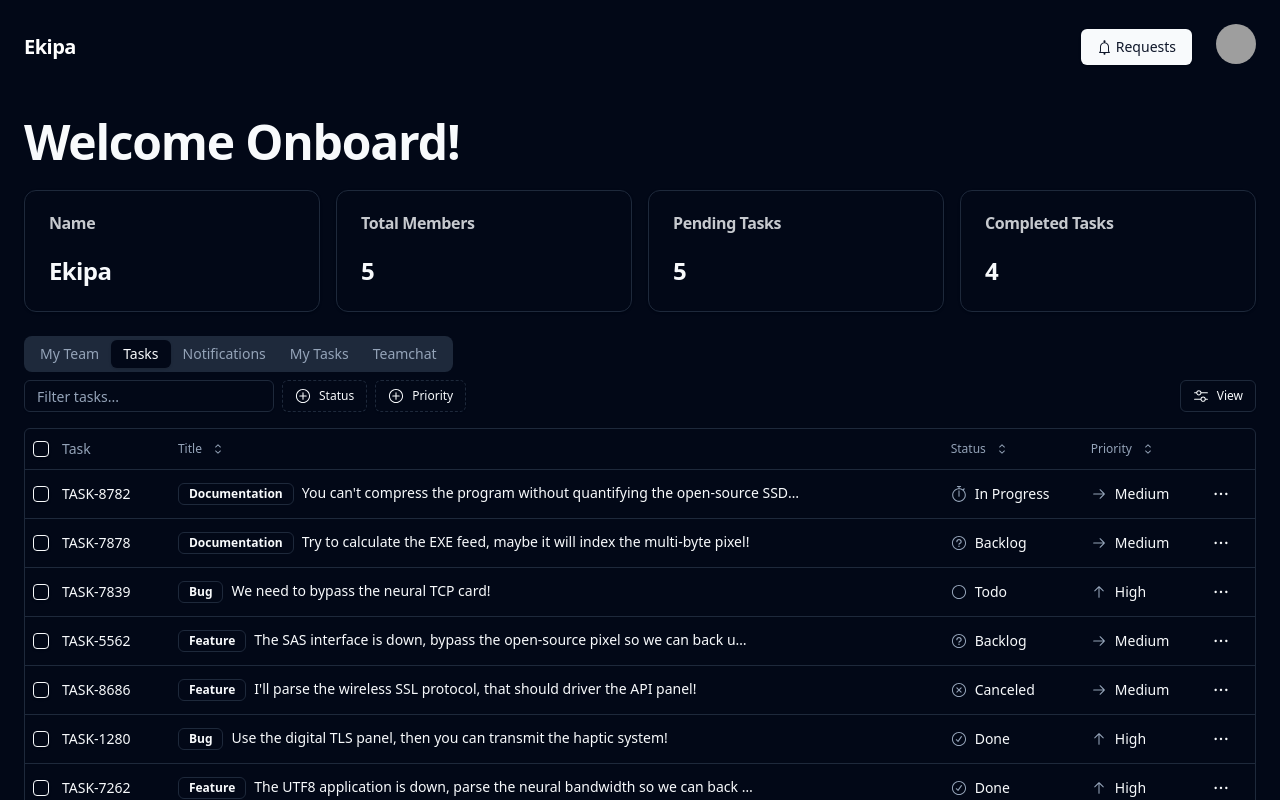
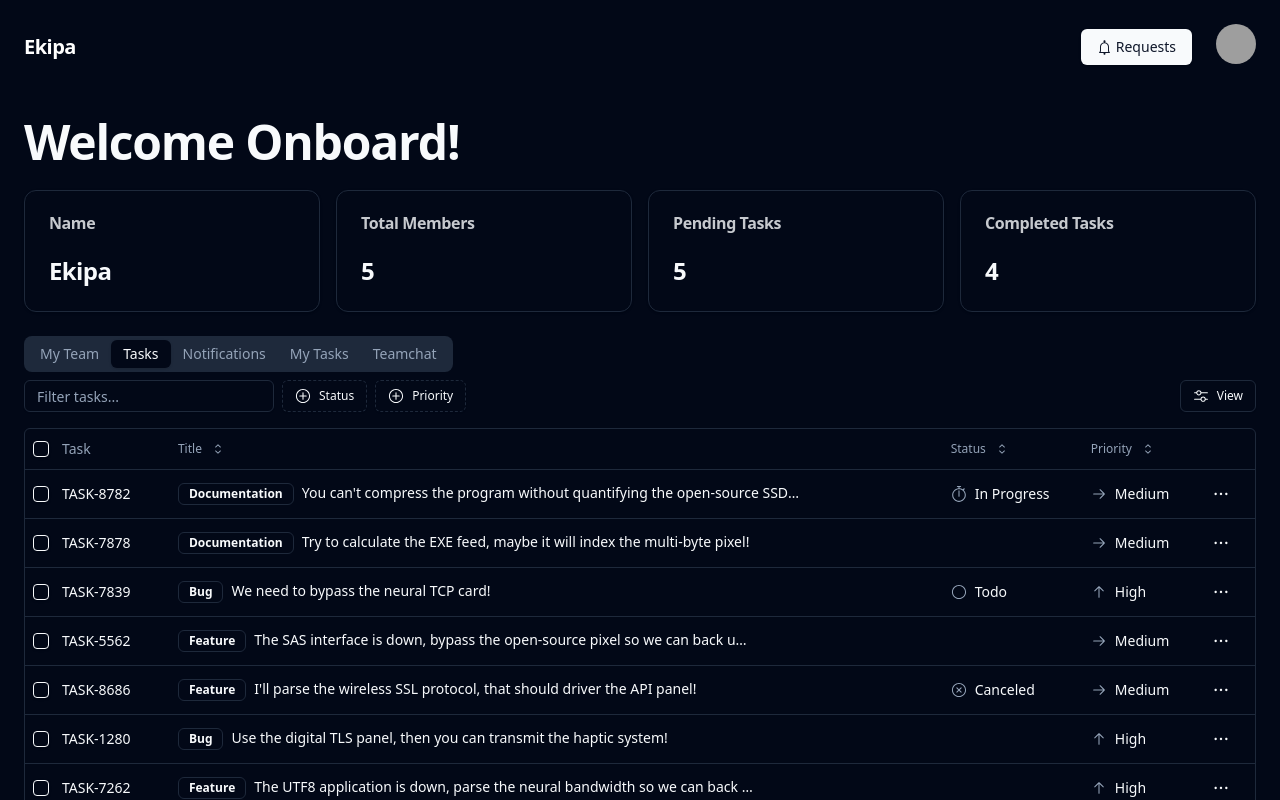
Before and after one commit to suryan-s/Ekipa, a React (Vite) app in the folder frontend/: page / in a window 1280 px wide. Shown: the top 800 px of the page. Built offline with nearby package versions, Linux system fonts and the light colour scheme; sample sign-in values are in the browser's storage; grey boxes are pictures that could not be loaded.

Commit message:
fix(fe): schema update

```diff
--- a/frontend/src/components/mytasks/data/data.tsx
+++ b/frontend/src/components/mytasks/data/data.tsx
@@ -22,12 +22,16 @@ export const labels = [
     value: "documentation",
     label: "Documentation",
   },
+  {
+    value: "research",
+    label: "Research",
+  },
 ];
 
 export const statuses = [
   {
-    value: "backlog",
-    label: "Backlog",
+    value: "overdue",
+    label: "Overdue",
     icon: QuestionMarkCircledIcon,
   },
   {
@@ -41,8 +45,8 @@ export const statuses = [
     icon: StopwatchIcon,
   },
   {
-    value: "done",
-    label: "Done",
+    value: "completed",
+    label: "Completed",
     icon: CheckCircledIcon,
   },
   {
--- a/frontend/src/components/mytasks/data/tasks.ts
+++ b/frontend/src/components/mytasks/data/tasks.ts
@@ -12,7 +12,7 @@ export const tasks: Array<Task> = [
     id: "TASK-7878",
     title:
       "Try to calculate the EXE feed, maybe it will index the multi-byte pixel!",
-    status: "backlog",
+    status: "overdue",
     label: "documentation",
     priority: "medium",
   },
@@ -27,7 +27,7 @@ export const tasks: Array<Task> = [
     id: "TASK-5562",
     title:
       "The SAS interface is down, bypass the open-source pixel so we can back up the PNG bandwidth!",
-    status: "backlog",
+    status: "overdue",
     label: "feature",
     priority: "medium",
   },
@@ -43,7 +43,7 @@ export const tasks: Array<Task> = [
     id: "TASK-1280",
     title:
       "Use the digital TLS panel, then you can transmit the haptic system!",
-    status: "done",
+    status: "completed",
     label: "bug",
     priority: "high",
   },
@@ -51,7 +51,7 @@ export const tasks: Array<Task> = [
     id: "TASK-7262",
     title:
       "The UTF8 application is down, parse the neural bandwidth so we can back up the PNG firewall!",
-    status: "done",
+    status: "completed",
     label: "feature",
     priority: "high",
   },
@@ -82,7 +82,7 @@ export const tasks: Array<Task> = [
     id: "TASK-5618",
     title:
       "Generating the driver won't do anything, we need to index the online SSL application!",
-    status: "done",
+    status: "completed",
     label: "documentation",
     priority: "medium",
   },
@@ -90,14 +90,14 @@ export const tasks: Array<Task> = [
     id: "TASK-6699",
     title:
       "I'll transmit the wireless JBOD capacitor, that should hard drive the SSD feed!",
-    status: "backlog",
+    status: "overdue",
     label: "documentation",
     priority: "medium",
   },
   {
     id: "TASK-2858",
     title: "We need to override the online UDP bus!",
-    status: "backlog",
+    status: "overdue",
     label: "bug",
     priority: "medium",
   },
@@ -105,7 +105,7 @@ export const tasks: Array<Task> = [
     id: "TASK-9864",
     title:
       "I'll reboot the 1080p FTP panel, that should matrix the HEX hard drive!",
-    status: "done",
+    status: "completed",
     label: "bug",
     priority: "high",
   },
@@ -143,7 +143,7 @@ export const tasks: Array<Task> = [
   {
     id: "TASK-9885",
     title: "We need to compress the auxiliary VGA driver!",
-    status: "backlog",
+    status: "overdue",
     label: "bug",
     priority: "high",
   },
@@ -151,7 +151,7 @@ export const tasks: Array<Task> = [
     id: "TASK-3216",
     title:
       "Transmitting the transmitter won't do anything, we need to compress the virtual HDD sensor!",
-    status: "backlog",
+    status: "overdue",
     label: "documentation",
     priority: "medium",
   },
@@ -222,7 +222,7 @@ export const tasks: Array<Task> = [
     id: "TASK-5581",
     title:
       "I'll synthesize the digital COM pixel, that should transmitter the UTF8 protocol!",
-    status: "backlog",
+    status: "overdue",
     label: "documentation",
     priority: "high",
   },
@@ -245,7 +245,7 @@ export const tasks: Array<Task> = [
     id: "TASK-9892",
     title:
       "If we back up the application, we can get to the UDP application through the multi-byte THX capacitor!",
-    status: "done",
+    status: "completed",
     label: "documentation",
     priority: "high",
   },
@@ -260,7 +260,7 @@ export const tasks: Array<Task> = [
     id: "TASK-9744",
     title:
       "Use the back-end IP card, then you can input the solid state hard drive!",
-    status: "done",
+    status: "completed",
     label: "documentation",
     priority: "low",
   },
@@ -268,7 +268,7 @@ export const tasks: Array<Task> = [
     id: "TASK-1376",
     title:
       "Generating the alarm won't do anything, we need to generate the mobile IP capacitor!",
-    status: "backlog",
+    status: "overdue",
     label: "documentation",
     priority: "low",
   },
@@ -292,7 +292,7 @@ export const tasks: Array<Task> = [
     id: "TASK-1533",
     title:
       "You can't input the firewall without overriding the wireless TCP firewall!",
-    status: "done",
+    status: "completed",
     label: "bug",
     priority: "high",
   },
@@ -371,7 +371,7 @@ export const tasks: Array<Task> = [
     id: "TASK-8790",
     title:
       "I'll back up the optical COM alarm, that should alarm the RSS capacitor!",
-    status: "done",
+    status: "completed",
     label: "bug",
     priority: "medium",
   },
@@ -386,7 +386,7 @@ export const tasks: Array<Task> = [
   {
     id: "TASK-7342",
     title: "Use the neural CLI card, then you can parse the online port!",
-    status: "backlog",
+    status: "overdue",
     label: "documentation",
     priority: "low",
   },
@@ -402,7 +402,7 @@ export const tasks: Array<Task> = [
     id: "TASK-1606",
     title:
       "I'll generate the bluetooth PNG firewall, that should pixel the SSL driver!",
-    status: "done",
+    status: "completed",
     label: "feature",
     priority: "medium",
   },
@@ -426,14 +426,14 @@ export const tasks: Array<Task> = [
     id: "TASK-9581",
     title:
       "You can't index the port without hacking the cross-platform XSS monitor!",
-    status: "backlog",
+    status: "overdue",
     label: "documentation",
     priority: "low",
   },
   {
     id: "TASK-8806",
     title: "We need to bypass the back-end SSL panel!",
-    status: "done",
+    status: "completed",
     label: "bug",
     priority: "medium",
   },
@@ -441,7 +441,7 @@ export const tasks: Array<Task> = [
     id: "TASK-6542",
     title:
       "Try to quantify the RSS firewall, maybe it will quantify the open-source system!",
-    status: "done",
+    status: "completed",
     label: "feature",
     priority: "low",
   },
@@ -464,7 +464,7 @@ export const tasks: Array<Task> = [
     id: "TASK-1075",
     title:
       "Backing up the driver won't do anything, we need to parse the redundant RAM pixel!",
-    status: "done",
+    status: "completed",
     label: "feature",
     priority: "medium",
   },
@@ -472,7 +472,7 @@ export const tasks: Array<Task> = [
     id: "TASK-1427",
     title:
       "Use the auxiliary PCI circuit, then you can calculate the cross-platform interface!",
-    status: "done",
+    status: "completed",
     label: "documentation",
     priority: "high",
   },
@@ -488,7 +488,7 @@ export const tasks: Array<Task> = [
     id: "TASK-4309",
     title:
       "If we generate the system, we can get to the TCP sensor through the optical GB pixel!",
-    status: "backlog",
+    status: "overdue",
     label: "bug",
     priority: "medium",
   },
@@ -512,7 +512,7 @@ export const tasks: Array<Task> = [
     id: "TASK-3360",
     title:
       "You can't quantify the program without synthesizing the neural OCR interface!",
-    status: "done",
+    status: "completed",
     label: "feature",
     priority: "medium",
   },
@@ -520,7 +520,7 @@ export const tasks: Array<Task> = [
     id: "TASK-9887",
     title:
       "Use the auxiliary ASCII sensor, then you can connect the solid state port!",
-    status: "backlog",
+    status: "overdue",
     label: "bug",
     priority: "medium",
   },
@@ -552,7 +552,7 @@ export const tasks: Array<Task> = [
     id: "TASK-3652",
     title:
       "The SQL interface is down, override the optical bus so we can program the ASCII interface!",
-    status: "backlog",
+    status: "overdue",
     label: "feature",
     priority: "low",
   },
@@ -583,14 +583,14 @@ export const tasks: Array<Task> = [
     id: "TASK-7253",
     title:
       "Programming the capacitor won't do anything, we need to bypass the neural IB hard drive!",
-    status: "backlog",
+    status: "overdue",
     label: "bug",
     priority: "high",
   },
   {
     id: "TASK-9739",
     title: "We need to hack the multi-byte HDD bus!",
-    status: "done",
+    status: "completed",
     label: "documentation",
     priority: "medium",
   },
@@ -606,7 +606,7 @@ export const tasks: Array<Task> = [
     id: "TASK-3922",
     title:
       "You can't back up the capacitor without generating the wireless PCI program!",
-    status: "backlog",
+    status: "overdue",
     label: "bug",
     priority: "low",
   },
@@ -621,7 +621,7 @@ export const tasks: Array<Task> = [
   {
     id: "TASK-5814",
     title: "We need to calculate the 1080p AGP feed!",
-    status: "backlog",
+    status: "overdue",
     label: "bug",
     priority: "high",
   },
@@ -644,7 +644,7 @@ export const tasks: Array<Task> = [
   {
     id: "TASK-4463",
     title: "We need to copy the solid state AGP monitor!",
-    status: "done",
+    status: "completed",
     label: "documentation",
     priority: "low",
   },
@@ -668,7 +668,7 @@ export const tasks: Array<Task> = [
     id: "TASK-3838",
     title:
       "I'll bypass the online TCP application, that should panel the AGP system!",
-    status: "backlog",
+    status: "overdue",
     label: "bug",
     priority: "high",
   },
@@ -691,21 +691,21 @@ export const tasks: Array<Task> = [
     id: "TASK-7585",
     title:
       "If we calculate the hard drive, we can get to the SSL program through the multi-byte CSS microchip!",
-    status: "backlog",
+    status: "overdue",
     label: "feature",
     priority: "low",
   },
   {
     id: "TASK-6319",
     title: "We need to copy the multi-byte SCSI program!",
-    status: "backlog",
+    status: "overdue",
     label: "bug",
     priority: "high",
   },
   {
     id: "TASK-4369",
     title: "Try to input the SCSI bus, maybe it will generate the 1080p pixel!",
-    status: "backlog",
+    status: "overdue",
     label: "bug",
     priority: "high",
   },
@@ -744,7 +744,7 @@ export const tasks: Array<Task> = [
     id: "TASK-3939",
     title:
       "Use the back-end SQL firewall, then you can connect the neural hard drive!",
-    status: "done",
+    status: "completed",
     label: "feature",
     priority: "low",
   },
@@ -752,7 +752,7 @@ export const tasks: Array<Task> = [
     id: "TASK-2007",
     title:
       "I'll input the back-end USB protocol, that should bandwidth the PCI system!",
-    status: "backlog",
+    status: "overdue",
     label: "bug",
     priority: "high",
   },
@@ -760,7 +760,7 @@ export const tasks: Array<Task> = [
     id: "TASK-7516",
     title:
       "Use the primary SQL program, then you can generate the auxiliary transmitter!",
-    status: "done",
+    status: "completed",
     label: "documentation",
     priority: "medium",
   },
@@ -768,7 +768,7 @@ export const tasks: Array<Task> = [
     id: "TASK-6906",
     title:
       "Try to back up the DRAM system, maybe it will reboot the online transmitter!",
-    status: "done",
+    status: "completed",
     label: "feature",
     priority: "high",
   },
--- a/frontend/src/components/tasks/data/data.tsx
+++ b/frontend/src/components/tasks/data/data.tsx
@@ -22,12 +22,16 @@ export const labels = [
     value: "documentation",
     label: "Documentation",
   },
+  {
+    value: "research",
+    label: "Research",
+  },
 ];
 
 export const statuses = [
   {
-    value: "backlog",
-    label: "Backlog",
+    value: "overdue",
+    label: "Overdue",
     icon: QuestionMarkCircledIcon,
   },
   {
@@ -41,8 +45,8 @@ export const statuses = [
     icon: StopwatchIcon,
   },
   {
-    value: "done",
-    label: "Done",
+    value: "completed",
+    label: "Completed",
     icon: CheckCircledIcon,
   },
   {
```
